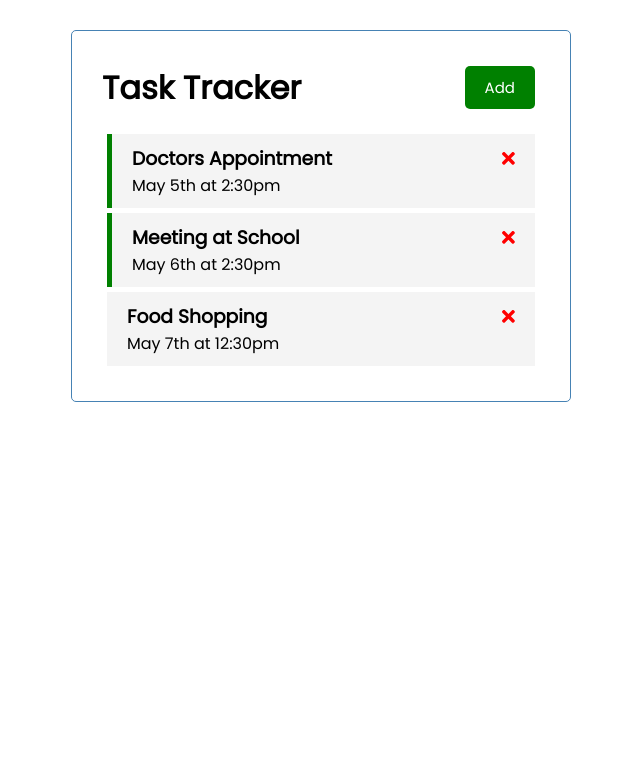
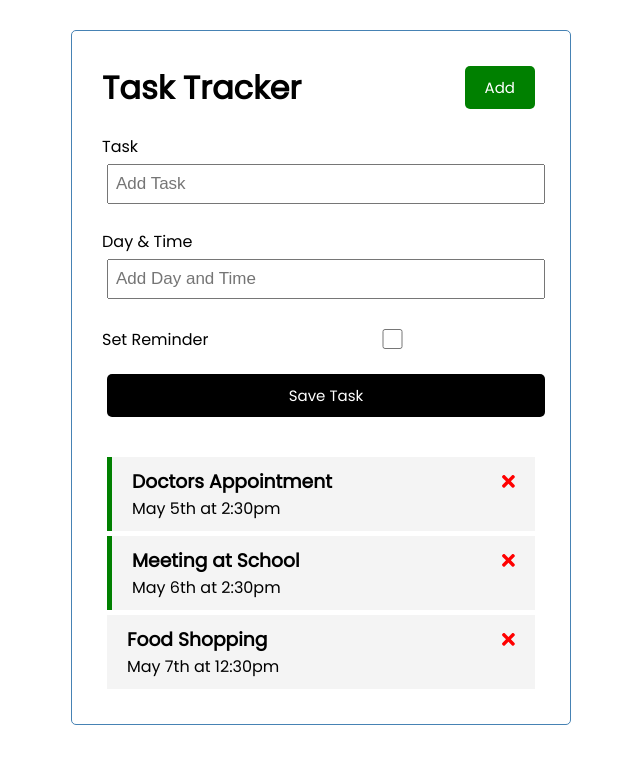
Before and after one commit to kellenwiltshire/angular-tasks, an Angular app: page / in a window 1280 px wide. Shown: the top 764 px of the page, without its empty margins (319-959 px from the left). Built offline with nearby package versions, Linux system fonts and the light colour scheme; data requests are answered from the project's data file.

Commit message:
feat: add task added

```diff
--- a/src/app/app.module.ts
+++ b/src/app/app.module.ts
@@ -2,12 +2,14 @@
 import { BrowserModule } from '@angular/platform-browser';
 import { FontAwesomeModule } from '@fortawesome/angular-fontawesome';
 import { HttpClientModule } from '@angular/common/http';
+import { FormsModule } from '@angular/forms';
 
 import { AppComponent } from './app.component';
 import { HeaderComponent } from './components/header/header.component';
 import { ButtonComponent } from './components/button/button.component';
 import { TasksComponent } from './components/tasks/tasks.component';
 import { TaskItemComponent } from './components/task-item/task-item.component';
+import { AddTaskComponent } from './components/add-task/add-task.component';
 
 @NgModule({
   declarations: [
@@ -16,8 +18,9 @@
     ButtonComponent,
     TasksComponent,
     TaskItemComponent,
+    AddTaskComponent,
   ],
-  imports: [BrowserModule, FontAwesomeModule, HttpClientModule],
+  imports: [BrowserModule, FontAwesomeModule, HttpClientModule, FormsModule],
   providers: [],
   bootstrap: [AppComponent],
 })
--- /dev/null
+++ b/src/app/components/add-task/add-task.component.css
@@ -0,0 +1,3 @@
+.add-form {
+  margin-bottom: 40px;
+}
--- /dev/null
+++ b/src/app/components/add-task/add-task.component.html
@@ -0,0 +1,34 @@
+<form (ngSubmit)="onSubmit()" class="add-form">
+  <div class="form-control">
+    <label for="text">Task</label>
+    <input
+      type="text"
+      name="text"
+      [(ngModel)]="text"
+      id="text"
+      placeholder="Add Task"
+    />
+  </div>
+  <div class="form-control">
+    <label for="day">Day & Time</label>
+
+    <input
+      type="text"
+      name="day"
+      id="day"
+      [(ngModel)]="day"
+      placeholder="Add Day and Time"
+    />
+  </div>
+  <div class="form-control form-control-check">
+    <label for="reminder">Set Reminder</label>
+
+    <input
+      type="checkbox"
+      name="reminder"
+      [(ngModel)]="reminder"
+      id="reminder"
+    />
+  </div>
+  <input type="submit" value="Save Task" class="btn btn-block" />
+</form>
--- /dev/null
+++ b/src/app/components/add-task/add-task.component.ts
@@ -0,0 +1,37 @@
+import { Component, OnInit, Output, EventEmitter } from '@angular/core';
+import { Task } from 'src/app/Task';
+
+@Component({
+  selector: 'app-add-task',
+  templateUrl: './add-task.component.html',
+  styleUrls: ['./add-task.component.css'],
+})
+export class AddTaskComponent implements OnInit {
+  @Output() onAddTask: EventEmitter<Task> = new EventEmitter();
+  text: string;
+  day: string;
+  reminder: boolean = false;
+
+  constructor() {}
+
+  ngOnInit(): void {}
+
+  onSubmit() {
+    if (!this.text) {
+      alert('Please Add a Task!');
+      return;
+    }
+
+    const newTask: Task = {
+      text: this.text,
+      day: this.day,
+      reminder: this.reminder,
+    };
+
+    this.onAddTask.emit(newTask);
+
+    this.text = '';
+    this.day = '';
+    this.reminder = false;
+  }
+}
--- a/src/app/components/tasks/tasks.component.html
+++ b/src/app/components/tasks/tasks.component.html
@@ -1,3 +1,4 @@
+<app-add-task (onAddTask)="addTask($event)"></app-add-task>
 <app-task-item
   *ngFor="let task of tasks"
   [task]="task"
--- a/src/app/components/tasks/tasks.component.ts
+++ b/src/app/components/tasks/tasks.component.ts
@@ -28,4 +28,8 @@
     task.reminder = !task.reminder;
     this.taskService.updateTaskReminder(task).subscribe();
   }
+
+  addTask(task: Task) {
+    this.taskService.addTask(task).subscribe((task) => this.tasks.push(task));
+  }
 }
--- a/src/app/services/task.service.ts
+++ b/src/app/services/task.service.ts
@@ -32,4 +32,8 @@
 
     return this.http.put<Task>(url, task, httpOptions);
   }
+
+  addTask(task: Task): Observable<Task> {
+    return this.http.post<Task>(this.apiURL, task, httpOptions);
+  }
 }
```
Also changed, not shown: db.json (line endings or trailing spaces), 1 other file (tests, documents, lock files or other folders).
